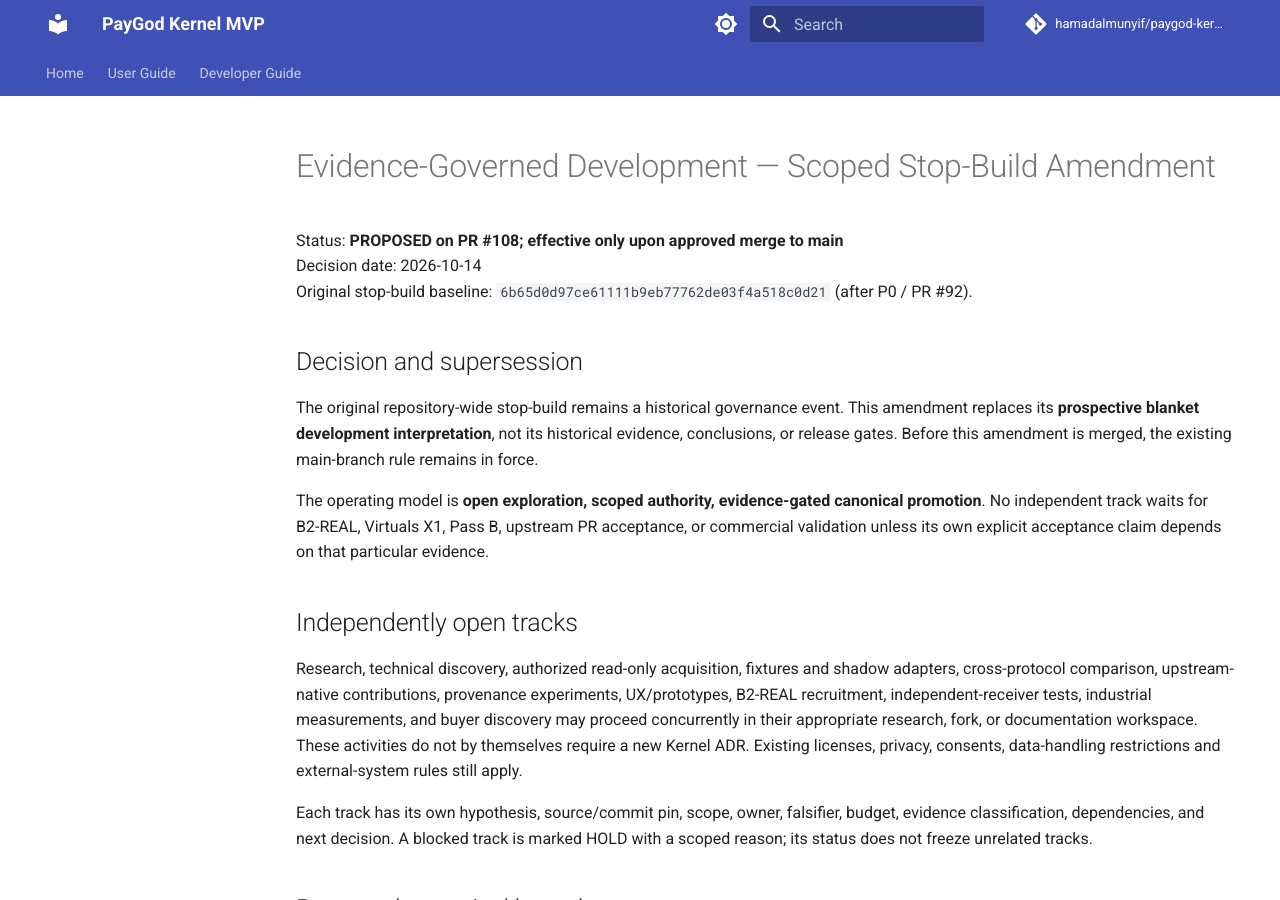
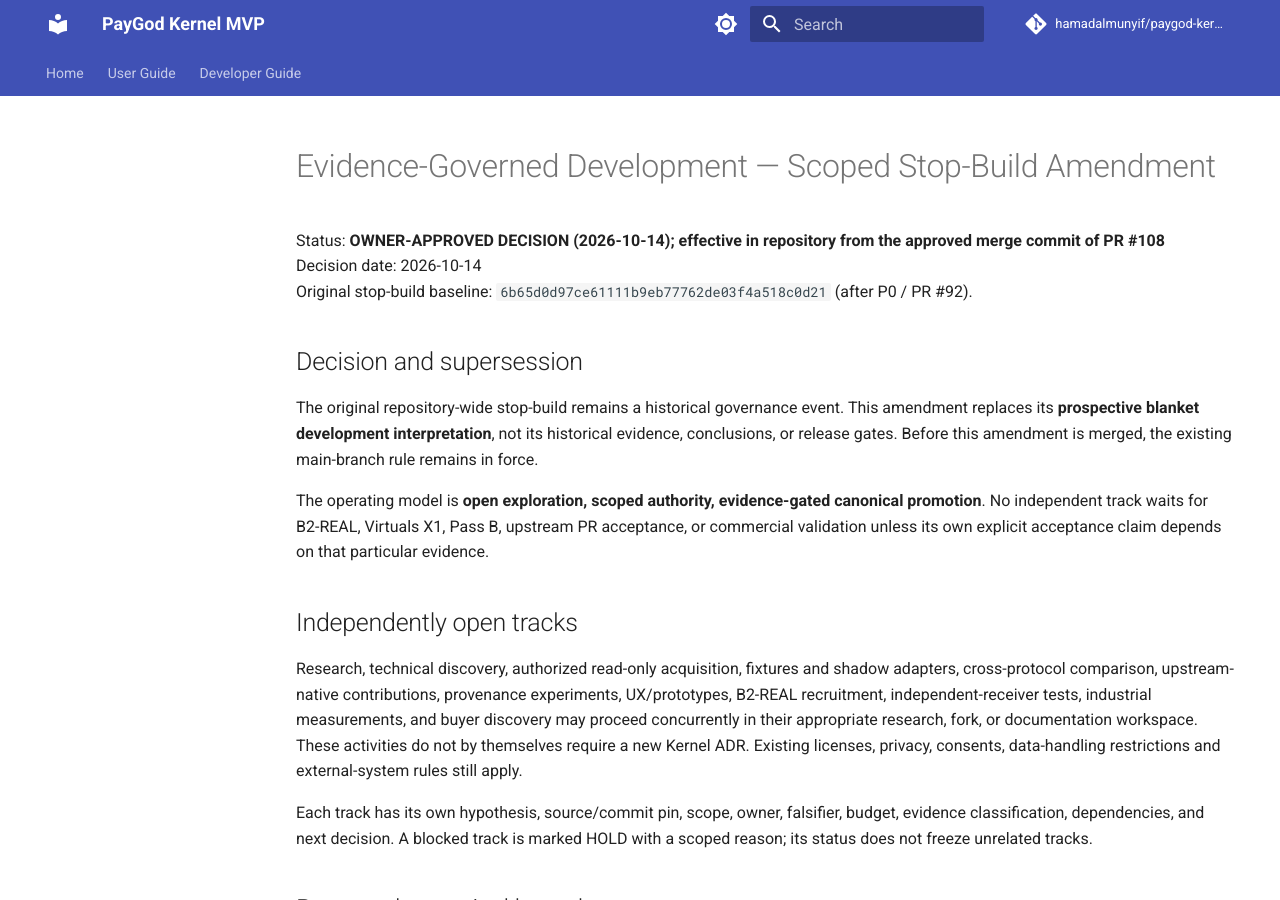
Before and after one commit to hamadalmunyif/paygod-kernel-mvp, an MkDocs documentation site: the page built from docs/STOP_BUILD_RULE.md, in a window 1280 px wide and 900 px high. Built offline with MkDocs 1.6.1 and Material for MkDocs 9.7.7, drawn with Linux system fonts in a browser that asks for light colours; comment, search, counter and statistics services are not loaded.

Commit message:
docs(governance): reconcile canonical README and roadmap with scoped development decision

```diff
--- a/docs/STOP_BUILD_RULE.md
+++ b/docs/STOP_BUILD_RULE.md
@@ -1,6 +1,6 @@
 # Evidence-Governed Development — Scoped Stop-Build Amendment
 
-Status: **PROPOSED on PR #108; effective only upon approved merge to main**
+Status: **OWNER-APPROVED DECISION (2026-10-14); effective in repository from the approved merge commit of PR #108**
 Decision date: 2026-10-14
 Original stop-build baseline: `6b65d0d97ce61111b9eb77762de03f4a518c0d21` (after P0 / PR #92).
 
```
